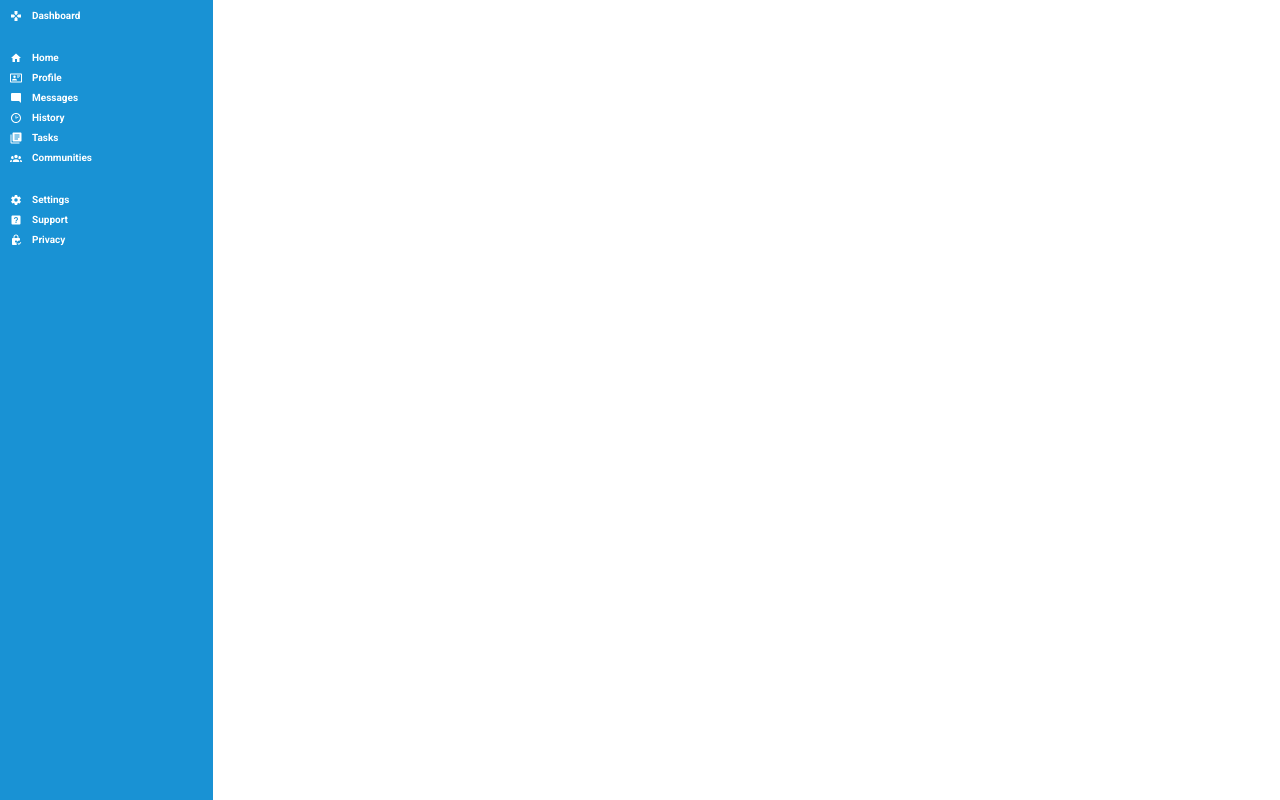
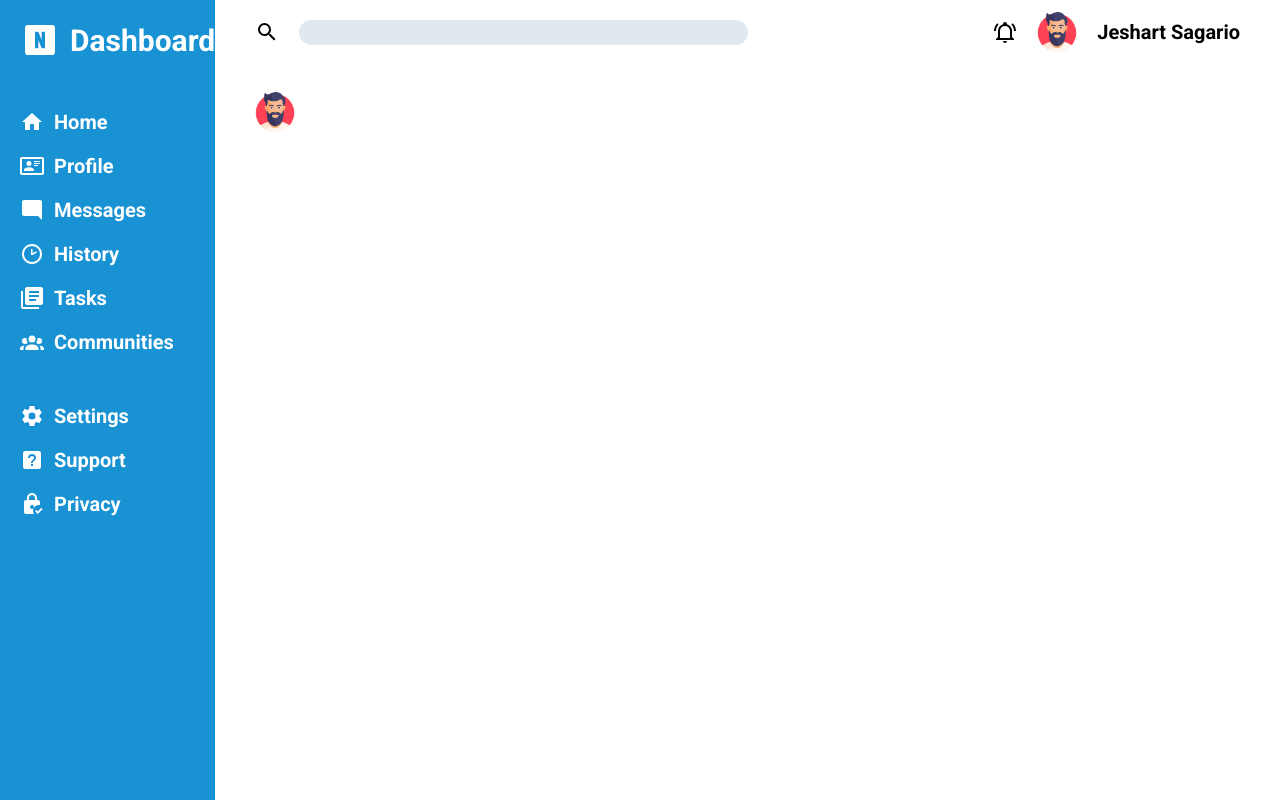
Before and after one commit to dendenjp/odin-admin-dashboard, a plain HTML site: page index.html in a window 1280 px wide. Drawn offline with Linux system fonts and the light colour scheme.

Commit message:
header work in progress

```diff
--- a/index.html
+++ b/index.html
@@ -24,7 +24,7 @@
                         >
                             <path
                                 fill="currentColor"
-                                d="M16.5,9L13.5,12L16.5,15H22V9M9,16.5V22H15V16.5L12,13.5M7.5,9H2V15H7.5L10.5,12M15,7.5V2H9V7.5L12,10.5L15,7.5Z"
+                                d="M9,7V17H11V12L13,17H15V7H13V12L11,7H9M5,3H19A2,2 0 0,1 21,5V19A2,2 0 0,1 19,21H5A2,2 0 0,1 3,19V5A2,2 0 0,1 5,3Z"
                             />
                         </svg>
                         <span>Dashboard</span>
@@ -143,6 +143,38 @@
                     </a>
                 </div>
             </div>
+            <header class="header-grid">
+                <div class="upper-content">
+                    <div class="upper-content-left">
+                        <svg
+                            style="width: 24px; height: 24px"
+                            viewBox="0 0 24 24"
+                        >
+                            <path
+                                fill="currentColor"
+                                d="M9.5,3A6.5,6.5 0 0,1 16,9.5C16,11.11 15.41,12.59 14.44,13.73L14.71,14H15.5L20.5,19L19,20.5L14,15.5V14.71L13.73,14.44C12.59,15.41 11.11,16 9.5,16A6.5,6.5 0 0,1 3,9.5A6.5,6.5 0 0,1 9.5,3M9.5,5C7,5 5,7 5,9.5C5,12 7,14 9.5,14C12,14 14,12 14,9.5C14,7 12,5 9.5,5Z"
+                            />
+                        </svg>
+                        <input class="search-bar" type="text" name="" id="" />
+                    </div>
+                    <div class="upper-content-right">
+                        <svg
+                            style="width: 24px; height: 24px"
+                            viewBox="0 0 24 24"
+                        >
+                            <path
+                                fill="currentColor"
+                                d="M10,21H14A2,2 0 0,1 12,23A2,2 0 0,1 10,21M21,19V20H3V19L5,17V11C5,7.9 7.03,5.17 10,4.29C10,4.19 10,4.1 10,4A2,2 0 0,1 12,2A2,2 0 0,1 14,4C14,4.1 14,4.19 14,4.29C16.97,5.17 19,7.9 19,11V17L21,19M17,11A5,5 0 0,0 12,6A5,5 0 0,0 7,11V18H17V11M19.75,3.19L18.33,4.61C20.04,6.3 21,8.6 21,11H23C23,8.07 21.84,5.25 19.75,3.19M1,11H3C3,8.6 3.96,6.3 5.67,4.61L4.25,3.19C2.16,5.25 1,8.07 1,11Z"
+                            />
+                        </svg>
+                        <img class="profile-pic" src="profile/man.png" alt="" />
+                        <span class="profile-name">Jeshart Sagario</span>
+                    </div>
+                </div>
+                <div class="lower-content">
+                    <img class="profile-pic" src="profile/man.png" alt="" />
+                </div>
+            </header>
         </div>
     </body>
 </html>
--- a/styles.css
+++ b/styles.css
@@ -12,7 +12,7 @@ html {
 .grid-container {
     display: grid;
     grid-template-columns: 1fr 5fr;
-    grid-template-rows: 1fr 1fr;
+    grid-template-rows: 1fr 4fr;
     height: 100vh;
 }
 
@@ -21,13 +21,15 @@ html {
 
     display: flex;
     flex-direction: column;
-    gap: 3rem;
+    gap: 5rem;
 
     background-color: #1992d4;
     color: #fff;
 
-    padding: 1rem 0rem 0rem 1rem;
+    padding: 2rem 0rem 0rem 2rem;
     font-weight: bold;
+
+    font-size: 2rem;
 }
 
 a:link,
@@ -40,14 +42,20 @@ div > a,
 div > p {
     display: flex;
     gap: 1rem;
+    align-items: center;
 }
 
-svg {
-    height: 12px !important;
-    width: 12px !important;
+div > a > svg {
+    align-self: center;
+}
+
+p > svg {
+    height: 4rem !important;
+    width: 4rem !important;
 }
 
 .logo {
+    font-size: 3rem;
 }
 
 .sidebar-nav-links {
@@ -55,7 +63,7 @@ svg {
     flex-direction: column;
 
     justify-content: space-around;
-    gap: 0.8rem;
+    gap: 2rem;
 }
 
 .sidebar-option-link {
@@ -63,5 +71,65 @@ svg {
     flex-direction: column;
 
     justify-content: flex-start;
-    gap: 0.8rem;
+    gap: 2rem;
 }
+
+.header-grid {
+    display: grid;
+    grid-template-columns: 1fr;
+    grid-template-rows: 1fr 1.5fr;
+}
+
+.upper-content {
+    display: flex;
+
+    justify-content: space-between;
+    align-items: center;
+    padding: 1rem 4rem 1rem 4rem;
+}
+
+.upper-content-left,
+.upper-content-right {
+    display: flex;
+    align-items: center;
+    flex: 1;
+}
+
+.upper-content-right {
+    justify-content: flex-end;
+    gap: 2rem;
+}
+
+.upper-content-left {
+    gap: 2rem;
+}
+
+.search-bar:focus {
+    outline: none;
+}
+
+.search-bar {
+    flex: 1;
+    border: none;
+    background-color: #e2e8f0;
+    height: 2.5rem;
+    border-radius: 100px;
+}
+
+.profile-pic {
+    height: 4rem;
+    width: 4rem;
+}
+
+.profile-name {
+    font-size: 2rem;
+    font-weight: bold;
+}
+
+.lower-content {
+    display: flex;
+
+    justify-content: space-between;
+    align-items: center;
+    padding: 1rem 4rem 1rem 4rem;
+}
```
Also changed, not shown: profile/man.png (added).
